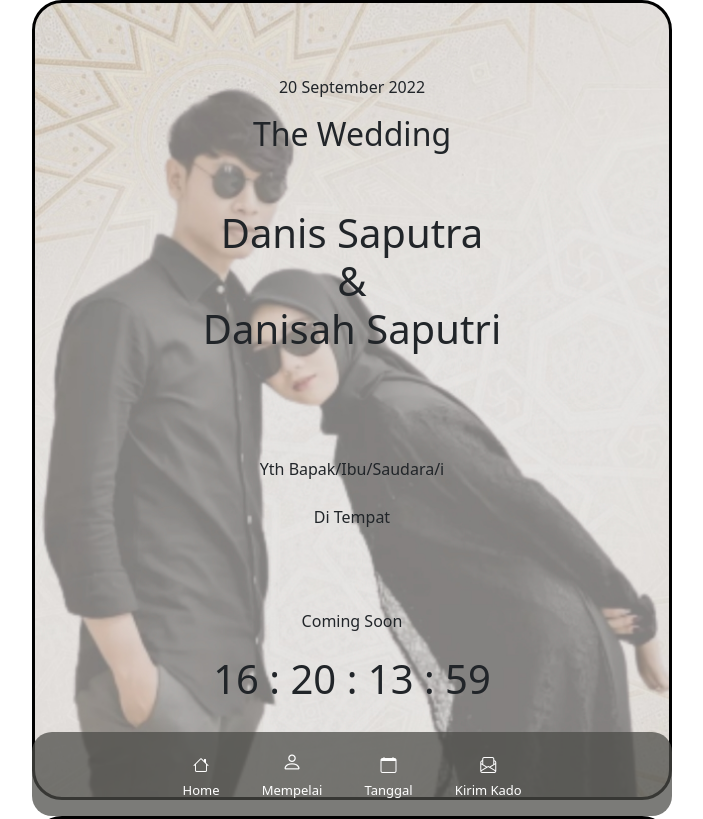
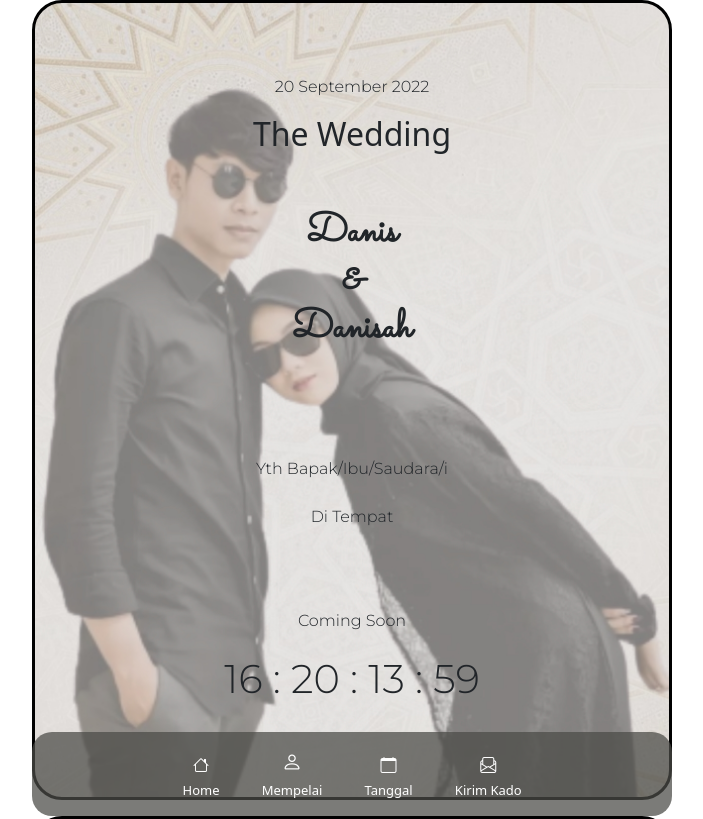
Before and after one commit to Adikaswandi/template2, a plain HTML site: page index.html in a window 1280 px wide. Shown: the top 819 px of the page, without its empty margins (288-991 px from the left). Drawn offline with nearby package versions, Linux system fonts and the light colour scheme.

Commit message:
edit font

```diff
--- a/css/tema1.css
+++ b/css/tema1.css
@@ -21,6 +21,15 @@
     nav {
         margin-left: 25%;
     }
+}
+
+h1 {
+    font-family: 'Sacramento', cursive;
+    font-weight: bold;
+}
+
+p {
+    font-family: 'Montserrat', sans-serif;
 }
 /* end hero */
 
--- a/index.html
+++ b/index.html
@@ -10,7 +10,13 @@
 
     <!-- icon bootstrap -->
     <link rel="stylesheet" href="https://cdn.jsdelivr.net/npm/bootstrap-icons@1.9.1/font/bootstrap-icons.css">
-</head>
+
+    <!-- font google -->
+    <link rel="preconnect" href="https://fonts.googleapis.com">
+    <link rel="preconnect" href="https://fonts.gstatic.com" crossorigin>
+    <link href="https://fonts.googleapis.com/css2?family=Alfa+Slab+One&family=Dancing+Script:wght@500&family=Montserrat:wght@300&family=Oswald:wght@200;400&family=Patrick+Hand&family=Righteous&family=Sacramento&display=swap" rel="stylesheet">
+
+  </head>
 <body>
 
   <!-- navbar -->
@@ -38,7 +44,7 @@
                 <div class="col" >
                   <p> 20 September 2022 </p>
                     <h2>The Wedding</h2>
-                    <h1 class="py-5" > Danis Saputra <br> & <br> Danisah Saputri </h1>
+                    <h1 class="py-5" > Danis <br> & <br> Danisah </h1>
                     <!-- <h2> 20-22 September 2022 </h2> -->
 
                     <p class="pt-5"> Yth Bapak/Ibu/Saudara/i <br> <br> Di Tempat </p>
@@ -281,7 +287,7 @@
                         memberi kado secara cashless.
                     </p>
 
-                    <h5> BRI 101010000 <br> a/n Reza Oktovian </h5>
+                    <h5> BNI 101010000 <br> a/n Danis Saputra </h5>
                 </div>
             </div>
         </div>
```
